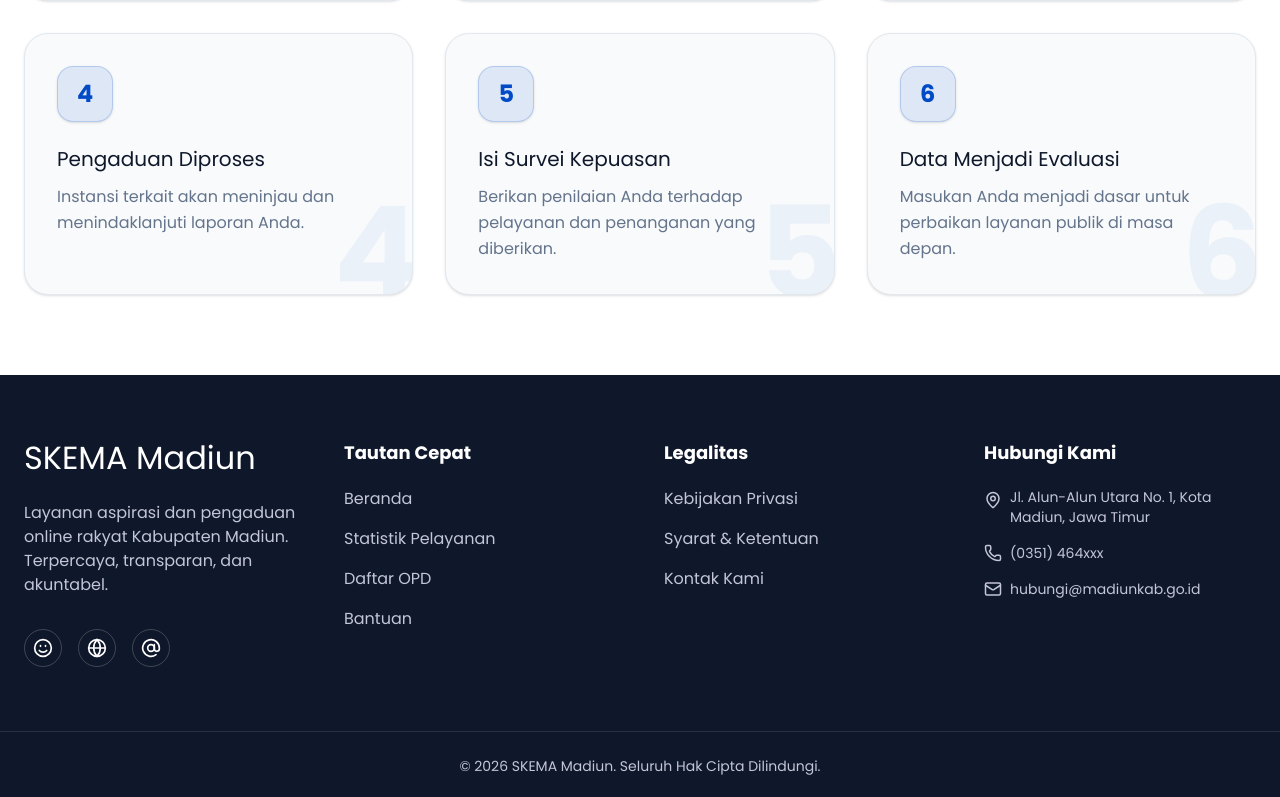
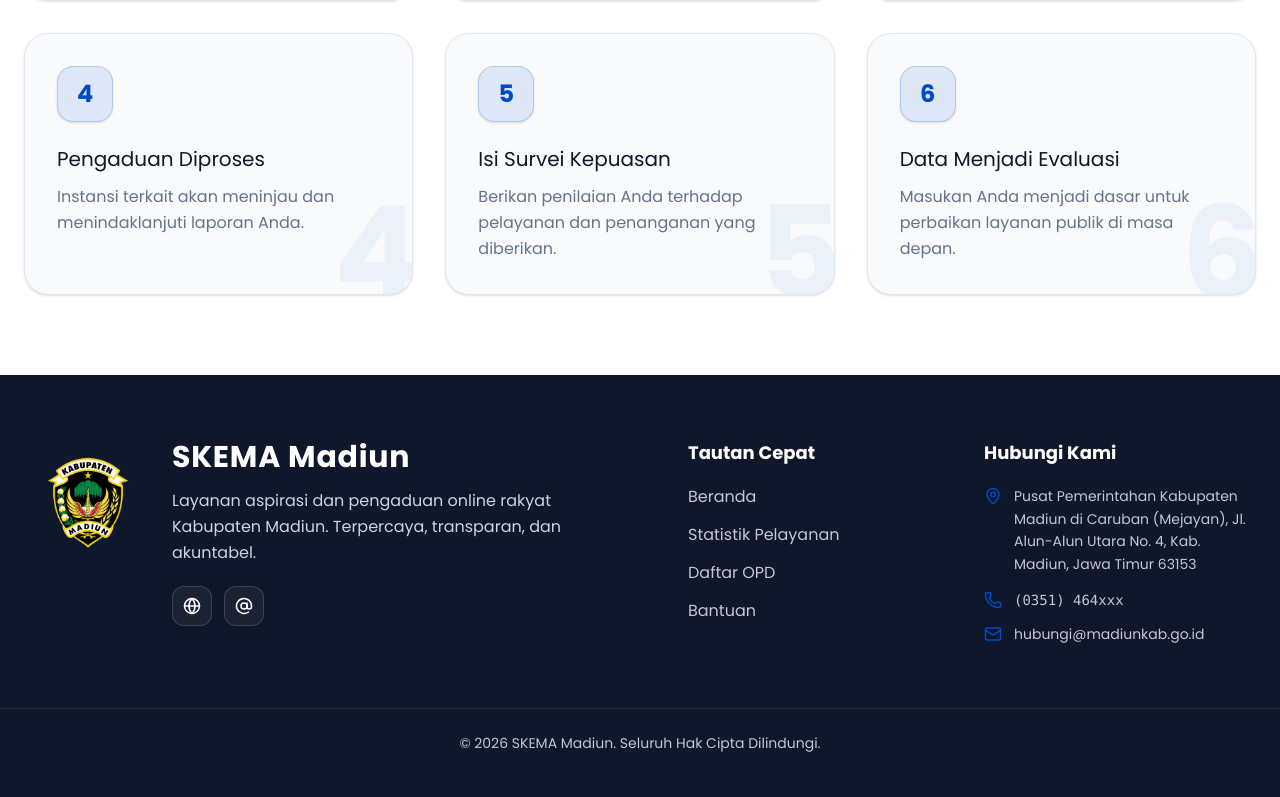
Before and after one commit to richonovians/skema-madiun, a Next.js app in the folder frontend/: page / in a window 1280 px wide. Shown: the part 2000-2797 px from the top of the page. Built offline with nearby package versions, Linux system fonts and the light colour scheme.

Commit message:
menambahkan logo pada navbar dan footer

```diff
--- a/frontend/src/components/layouts/Footer.jsx
+++ b/frontend/src/components/layouts/Footer.jsx
@@ -1,60 +1,64 @@
 import React from 'react';
 import Link from 'next/link';
-import { Smile, Globe, AtSign, MapPin, Phone, Mail } from 'lucide-react';
+import Image from 'next/image';
+import { Globe, AtSign, MapPin, Phone, Mail } from 'lucide-react';
 
 export default function Footer() {
   return (
     <footer className="w-full py-16 bg-[#0F172A] text-white">
-      <div className="max-w-[1280px] mx-auto px-6 grid grid-cols-1 md:grid-cols-2 lg:grid-cols-4 gap-12">
-        {/* Brand & Info */}
-        <div className="flex flex-col gap-6">
-          <span className="font-h2 text-h2 text-white">SKEMA Madiun</span>
-          <p className="text-outline-variant font-body text-body-md">
-            Layanan aspirasi dan pengaduan online rakyat Kabupaten Madiun. Terpercaya, transparan, dan akuntabel.
-          </p>
-          <div className="flex gap-4 mt-2">
-            <a href="#" className="p-2 border border-white/20 rounded-full hover:bg-white/10 transition-colors">
-              <Smile size={20} />
-            </a>
-            <a href="#" className="p-2 border border-white/20 rounded-full hover:bg-white/10 transition-colors">
-              <Globe size={20} />
-            </a>
-            <a href="#" className="p-2 border border-white/20 rounded-full hover:bg-white/10 transition-colors">
-              <AtSign size={20} />
-            </a>
+      <div className="max-w-[1280px] mx-auto px-6 grid grid-cols-1 md:grid-cols-2 lg:grid-cols-12 gap-10 lg:gap-12">
+        {/* Brand & Info (Sejajar Horizontal antara Logo dan Keterangan) */}
+        <div className="flex flex-col sm:flex-row items-start gap-5 col-span-1 md:col-span-2 lg:col-span-6">
+          {/* Logo di Kiri */}
+          <div className="relative w-24 h-24 sm:w-28 sm:h-28 md:w-32 md:h-32 shrink-0 flex items-center justify-center">
+            <Image
+              src="/images/footer/Kabupaten-Madiun-Logo-transparent.png"
+              alt="Logo Kabupaten Madiun"
+              fill
+              sizes="(max-width: 640px) 96px, 128px"
+              className="object-contain"
+            />
+          </div>
+
+          {/* Judul, Keterangan, dan Ikon di Kanan */}
+          <div className="flex flex-col gap-3 flex-1">
+            <span className="font-h2 text-2xl md:text-3xl font-bold text-white tracking-wide leading-tight">SKEMA Madiun</span>
+            <p className="text-outline-variant font-body text-sm sm:text-base leading-relaxed text-slate-300">
+              Layanan aspirasi dan pengaduan online rakyat Kabupaten Madiun. Terpercaya, transparan, dan akuntabel.
+            </p>
+            <div className="flex gap-3 mt-2">
+              <a href="#" className="p-2.5 bg-white/5 border border-white/15 rounded-xl hover:bg-white/15 hover:border-white/30 hover:scale-105 transition-all duration-200">
+                <Globe size={18} className="text-white" />
+              </a>
+              <a href="#" className="p-2.5 bg-white/5 border border-white/15 rounded-xl hover:bg-white/15 hover:border-white/30 hover:scale-105 transition-all duration-200">
+                <AtSign size={18} className="text-white" />
+              </a>
+            </div>
           </div>
         </div>
 
-        {/* Links 1 */}
-        <div className="flex flex-col gap-4">
-          <h4 className="font-bold text-lg mb-1">Tautan Cepat</h4>
-          <Link className="text-outline-variant hover:text-white hover:underline transition-all duration-300" href="/">Beranda</Link>
-          <Link className="text-outline-variant hover:text-white hover:underline transition-all duration-300" href="#">Statistik Pelayanan</Link>
-          <Link className="text-outline-variant hover:text-white hover:underline transition-all duration-300" href="#">Daftar OPD</Link>
-          <Link className="text-outline-variant hover:text-white hover:underline transition-all duration-300" href="#">Bantuan</Link>
-        </div>
-
-        {/* Links 2 */}
-        <div className="flex flex-col gap-4">
-          <h4 className="font-bold text-lg mb-1">Legalitas</h4>
-          <Link className="text-outline-variant hover:text-white hover:underline transition-all duration-300" href="#">Kebijakan Privasi</Link>
-          <Link className="text-outline-variant hover:text-white hover:underline transition-all duration-300" href="#">Syarat &amp; Ketentuan</Link>
-          <Link className="text-outline-variant hover:text-white hover:underline transition-all duration-300" href="#">Kontak Kami</Link>
+        {/* Links */}
+        <div className="flex flex-col gap-3.5 col-span-1 lg:col-span-3 lg:pl-6">
+          <h4 className="font-bold text-lg text-white mb-1">Tautan Cepat</h4>
+          <Link className="text-outline-variant hover:text-white hover:translate-x-1 transition-all duration-200 inline-block w-fit" href="/">Beranda</Link>
+          <Link className="text-outline-variant hover:text-white hover:translate-x-1 transition-all duration-200 inline-block w-fit" href="#">Statistik Pelayanan</Link>
+          <Link className="text-outline-variant hover:text-white hover:translate-x-1 transition-all duration-200 inline-block w-fit" href="#">Daftar OPD</Link>
+          <Link className="text-outline-variant hover:text-white hover:translate-x-1 transition-all duration-200 inline-block w-fit" href="#">Bantuan</Link>
         </div>
 
         {/* Contact */}
-        <div className="flex flex-col gap-4">
-          <h4 className="font-bold text-lg mb-1">Hubungi Kami</h4>
-          <div className="flex gap-2 items-start">
-            <MapPin className="text-outline-variant shrink-0 mt-1" size={18} />
-            <p className="text-outline-variant text-sm">Jl. Alun-Alun Utara No. 1, Kota Madiun, Jawa Timur</p>
+        <div className="flex flex-col gap-3.5 col-span-1 lg:col-span-3">
+          <h4 className="font-bold text-lg text-white mb-1">Hubungi Kami</h4>
+          <div className="flex gap-3 items-start">
+            <MapPin className="text-primary shrink-0 mt-0.5" size={18} />
+            <p className="text-outline-variant text-sm leading-relaxed">Pusat Pemerintahan Kabupaten Madiun di Caruban (Mejayan), Jl. Alun-Alun Utara No. 4, Kab. Madiun, Jawa Timur 63153</p>
           </div>
-          <div className="flex gap-2 items-center">
-            <Phone className="text-outline-variant shrink-0" size={18} />
-            <p className="text-outline-variant text-sm">(0351) 464xxx</p>
+          <div className="flex gap-3 items-center">
+            <Phone className="text-primary shrink-0" size={18} />
+            <p className="text-outline-variant text-sm font-mono">(0351) 464xxx</p>
           </div>
-          <div className="flex gap-2 items-center">
-            <Mail className="text-outline-variant shrink-0" size={18} />
+          <div className="flex gap-3 items-center">
+            <Mail className="text-primary shrink-0" size={18} />
             <p className="text-outline-variant text-sm">hubungi@madiunkab.go.id</p>
           </div>
         </div>
--- a/frontend/src/components/layouts/Navbar.jsx
+++ b/frontend/src/components/layouts/Navbar.jsx
@@ -4,6 +4,7 @@ import React, { useState, useEffect } from 'react';
 import Link from 'next/link';
 import { usePathname } from 'next/navigation';
 import clsx from 'clsx';
+import Image from 'next/image';
 import SSOLoginButton from '@/features/authentication/components/SSOLoginButton';
 import ProfileAvatarDropdown from '@/features/profile/components/ProfileAvatarDropdown';
 
@@ -27,8 +28,20 @@ export default function Navbar() {
     <nav className="bg-surface sticky top-0 z-50 shadow-sm h-16 w-full">
       <div className="flex justify-between items-center h-full max-w-[1280px] mx-auto px-6">
         <div className="flex items-center gap-4">
-          <Link href="/" className="font-h3 text-h3 text-primary font-bold">
-            SKEMA Madiun
+          <Link href="/" className="flex items-center gap-2.5 group">
+            <div className="shrink-0 transition-transform duration-300 group-hover:scale-105 flex items-center">
+              <Image
+                src="/images/navbar/skema-logo-transparent.png"
+                alt="Logo SKEMA"
+                width={88}
+                height={48}
+                className="object-contain h-8 md:h-10 w-auto"
+                priority
+              />
+            </div>
+            <span className="font-h3 text-xl md:text-2xl text-primary font-bold tracking-tight">
+              SKEMA Madiun
+            </span>
           </Link>
         </div>
         <div className="hidden md:flex items-center gap-8">
```
Also changed, not shown: frontend/public/images/footer/Kabupaten-Madiun-Logo-transparent.png (added), frontend/public/images/navbar/skema-logo-transparent.png (added).
